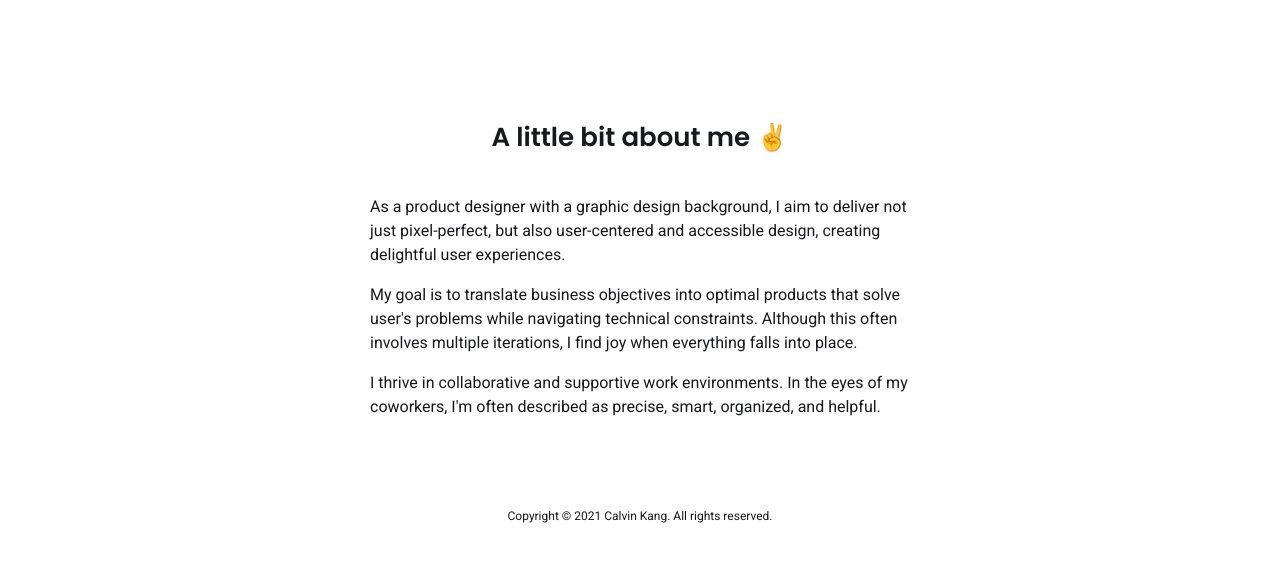
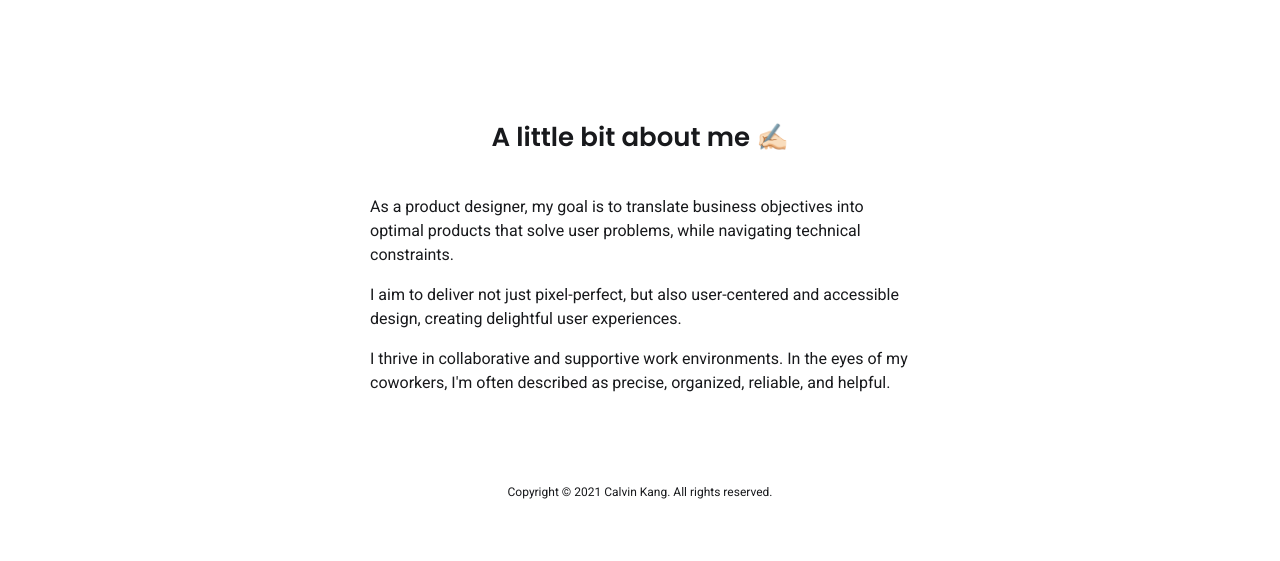
Before and after one commit to calvinckang/calvinckang.github.io, a plain HTML site: page about.html in a window 1280 px wide. Shown: the part 89-650 px from the top of the page. Drawn offline with Linux system fonts and the light colour scheme.

Commit message:
Update about.html

```diff
--- a/about.html
+++ b/about.html
@@ -39,10 +39,10 @@
   <section class="about">
     <div class="middle-column">
       <!-- <img class="profile" src="images/calvin-kang.png" alt="Photo of Calvin Kang"/> -->
-      <h1>A little bit about me ✌️</h1>
-      <p>As a product designer with a graphic design background, I aim to deliver not just pixel-perfect, but also user-centered and accessible design, creating delightful user experiences.</p>
-      <p>My goal is to translate business objectives into optimal products that solve user's problems while navigating technical constraints. Although this often involves multiple iterations, I find joy when everything falls into place.</p>
-      <p>I thrive in collaborative and supportive work environments. In the eyes of my coworkers, I'm often described as precise, smart, organized, and helpful.</p>
+      <h1>A little bit about me ✍🏻</h1>
+      <p>As a product designer, my goal is to translate business objectives into optimal products that solve user problems, while navigating technical constraints.</p>
+      <p>I aim to deliver not just pixel-perfect, but also user-centered and accessible design, creating delightful user experiences.</p>
+      <p>I thrive in collaborative and supportive work environments. In the eyes of my coworkers, I'm often described as precise, organized, reliable, and helpful.</p>
     </div>
   </section>
 
```
